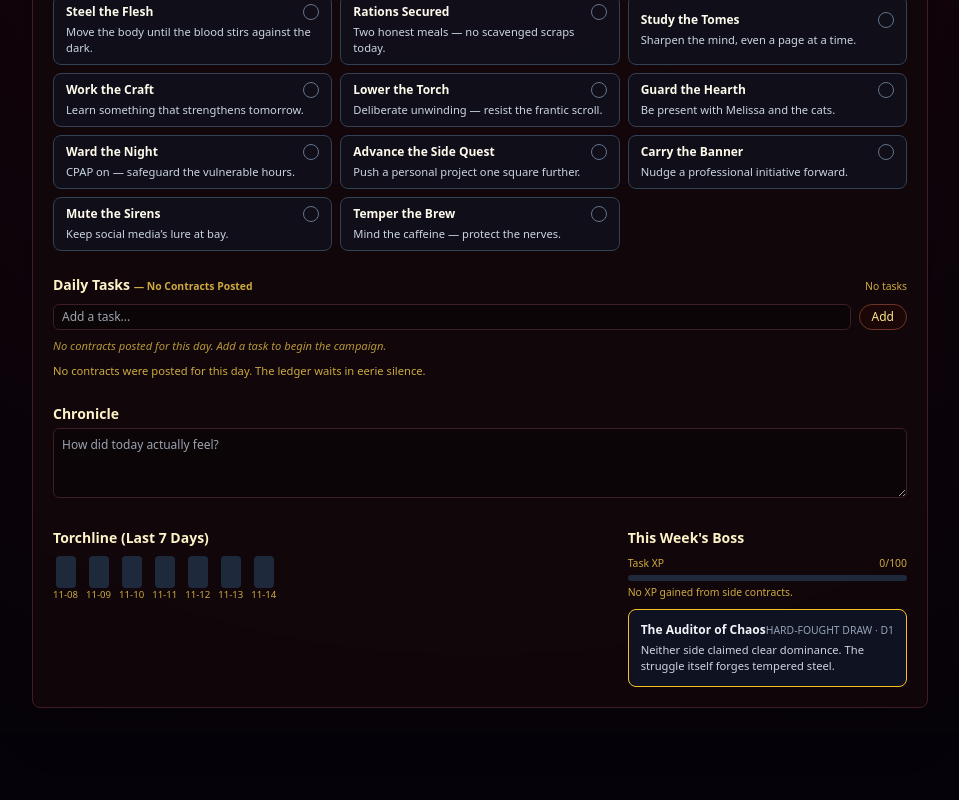
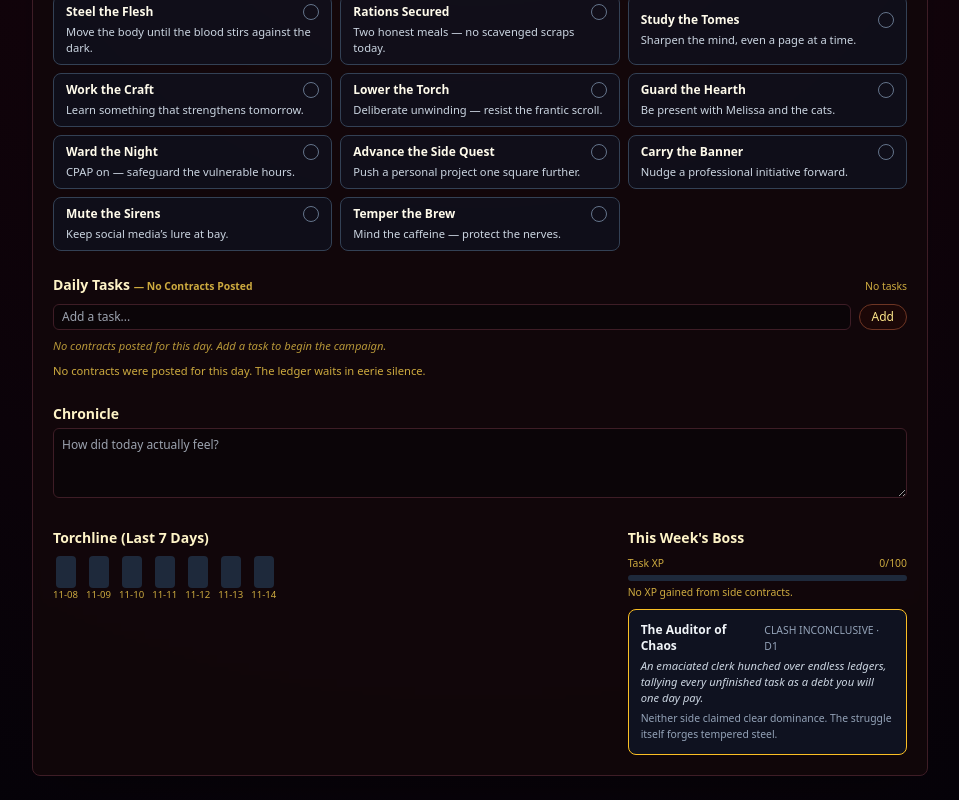
Before and after one commit to Laz627/darkest-dungeon-local-tracker, a Next.js app: page / in a window 1280 px wide. Shown: the part 295-1095 px from the top of the page, without its empty margins (160-1119 px from the left). Before the commit the page ends 1027 px from the top, so only its background shows below. Built offline with nearby package versions, Linux system fonts and the light colour scheme.

Commit message:
Modify boss outcome labels and include lore
Updated boss outcome labels and added boss lore display.

```diff
--- a/components/BossFightCard.tsx
+++ b/components/BossFightCard.tsx
@@ -14,10 +14,10 @@ export default function BossFightCard({ boss }: Props) {
 
   const label =
     boss.outcome === "win"
-      ? "Victory"
+      ? "BOSS FELLED"
       : boss.outcome === "loss"
-      ? "Defeat"
-      : "Hard-Fought Draw";
+      ? "BOSS PREVAILS"
+      : "CLASH INCONCLUSIVE";
 
   return (
     <div className={`border ${color} rounded-lg p-3 text-xs bg-slate-900/70`}>
@@ -27,7 +27,14 @@ export default function BossFightCard({ boss }: Props) {
           {label} · D{boss.difficulty}
         </div>
       </div>
-      <p className="text-[0.7rem] text-slate-300">
+
+      {/* Static boss flavor */}
+      <p className="text-[0.7rem] text-slate-300 italic mb-1">
+        {boss.lore}
+      </p>
+
+      {/* Dynamic outcome summary for the week */}
+      <p className="text-[0.65rem] text-slate-400">
         {boss.description}
       </p>
     </div>
```
